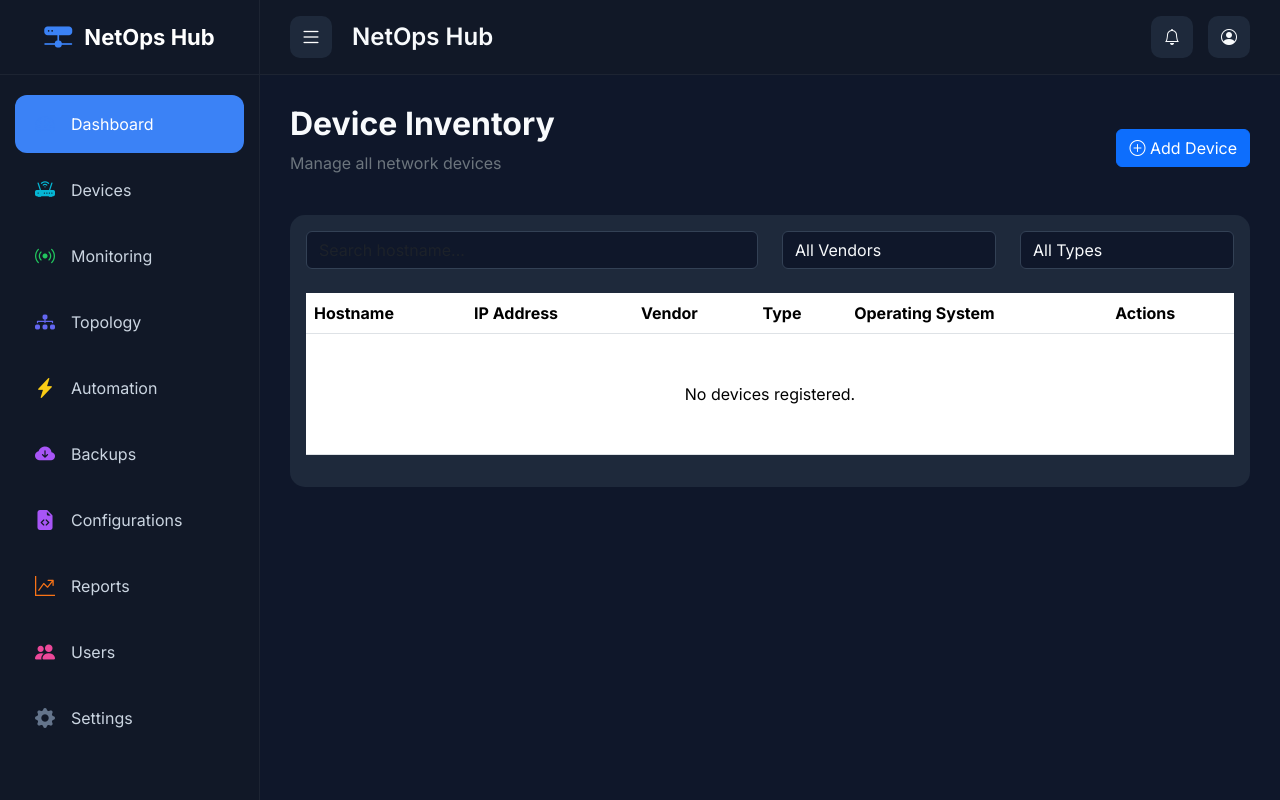
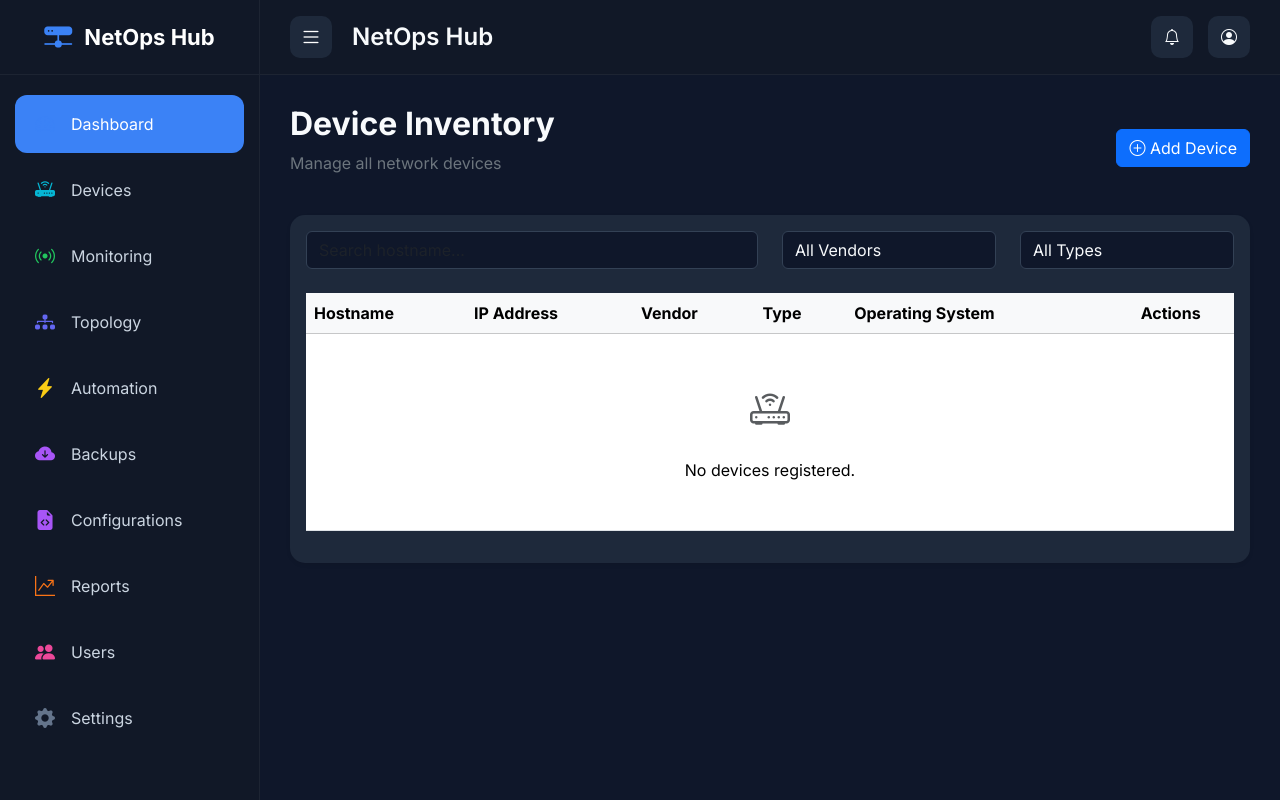
Before and after one commit to FMB237/NetOps-Hub, a FastAPI app: page /devices in a window 1280 px wide. Run offline with FastAPI, Linux system fonts and the light colour scheme.

Commit message:
Crud Completions

```diff
--- a/app/templates/devices/index.html
+++ b/app/templates/devices/index.html
@@ -4,7 +4,7 @@
 
 {% block content %}
 
-<div class="page-header d-flex justify-content-between align-items-center mb-4">
+<div class="d-flex justify-content-between align-items-center mb-4">
 
     <div>
 
@@ -13,17 +13,14 @@
         </h2>
 
         <p class="text-secondary">
-
             Manage all network devices
-
         </p>
 
     </div>
 
     <a
         href="/devices/create"
-        class="btn btn-primary"
-    >
+        class="btn btn-primary">
 
         <i class="bi bi-plus-circle"></i>
 
@@ -33,9 +30,11 @@
 
 </div>
 
-<div class="card">
+<div class="card shadow-sm">
 
     <div class="card-body">
+
+        <!-- Search & Filters -->
 
         <div class="row mb-4">
 
@@ -44,8 +43,7 @@
                 <input
                     type="text"
                     class="form-control"
-                    placeholder="Search hostname..."
-                >
+                    placeholder="Search hostname...">
 
             </div>
 
@@ -71,11 +69,13 @@
 
         </div>
 
+        <!-- Device Table -->
+
         <div class="table-responsive">
 
-            <table class="table align-middle table-hover">
+            <table class="table table-hover align-middle">
 
-                <thead>
+                <thead class="table-light">
 
                     <tr>
 
@@ -84,7 +84,7 @@
                         <th>Vendor</th>
                         <th>Type</th>
                         <th>Operating System</th>
-                        <th>Actions</th>
+                        <th class="text-center">Actions</th>
 
                     </tr>
 
@@ -102,24 +102,24 @@
 
                         <td>{{ device.vendor }}</td>
 
-                        <td>{{ device.deviceType }}</td>
+                        <td>{{ device.device_type }}</td>
 
                         <td>{{ device.operating_system }}</td>
 
-                        <td>
+                        <td class="text-center">
 
                             <a
                                 href="/devices/{{ device.id }}/edit"
-                                class="btn btn-sm btn-warning"
-                            >
+                                class="btn btn-warning btn-sm">
 
-                                <i class="bi bi-pencil"></i>
+                                <i class="bi bi-pencil-square"></i>
 
                             </a>
 
                             <button
-                                class="btn btn-sm btn-danger"
-                            >
+                                class="btn btn-danger btn-sm"
+                                data-bs-toggle="modal"
+                                data-bs-target="#deleteModal{{ device.id }}">
 
                                 <i class="bi bi-trash"></i>
 
@@ -135,7 +135,13 @@
 
                         <td colspan="6" class="text-center py-5">
 
-                            No devices registered.
+                            <i class="bi bi-router fs-1 text-muted"></i>
+
+                            <p class="mt-3 mb-0">
+
+                                No devices registered.
+
+                            </p>
 
                         </td>
 
@@ -153,4 +159,91 @@
 
 </div>
 
+<!-- Delete Confirmation Modals -->
+
+{% for device in devices %}
+
+<div
+    class="modal fade"
+    id="deleteModal{{ device.id }}"
+    tabindex="-1"
+    aria-hidden="true">
+
+    <div class="modal-dialog">
+
+        <div class="modal-content">
+
+            <div class="modal-header">
+
+                <h5 class="modal-title">
+
+                    <i class="bi bi-trash text-danger"></i>
+
+                    Delete Device
+
+                </h5>
+
+                <button
+                    type="button"
+                    class="btn-close"
+                    data-bs-dismiss="modal">
+                </button>
+
+            </div>
+
+            <div class="modal-body">
+
+                <p>
+
+                    Are you sure you want to delete
+
+                    <strong>{{ device.hostname }}</strong>?
+
+                </p>
+
+                <div class="alert alert-danger mb-0">
+
+                    This action cannot be undone.
+
+                </div>
+
+            </div>
+
+            <div class="modal-footer">
+
+                <button
+                    type="button"
+                    class="btn btn-secondary"
+                    data-bs-dismiss="modal">
+
+                    Cancel
+
+                </button>
+
+                <form
+                    action="/devices/{{ device.id }}/delete"
+                    method="POST">
+
+                    <button
+                        type="submit"
+                        class="btn btn-danger">
+
+                        <i class="bi bi-trash"></i>
+
+                        Delete
+
+                    </button>
+
+                </form>
+
+            </div>
+
+        </div>
+
+    </div>
+
+</div>
+
+{% endfor %}
+
 {% endblock %}
```
Also changed, not shown: app/web/devices.py (+18 -0 lines).
